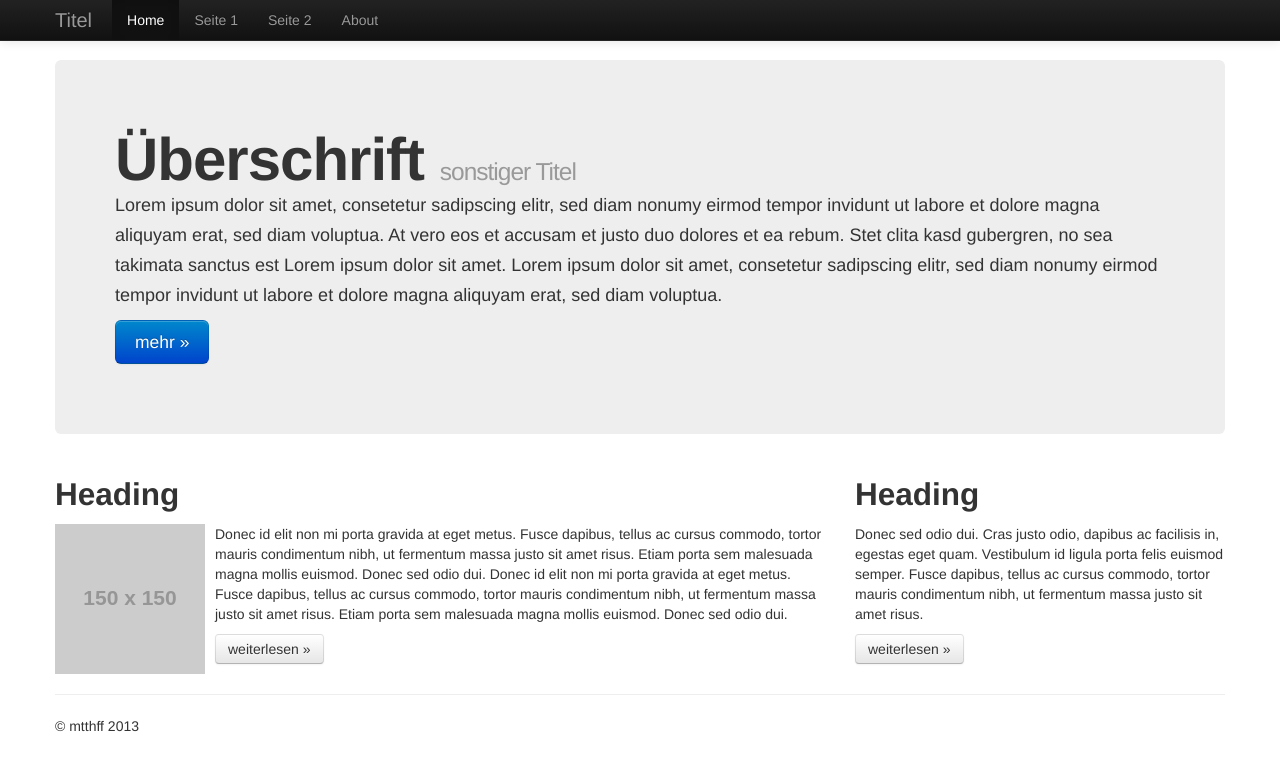
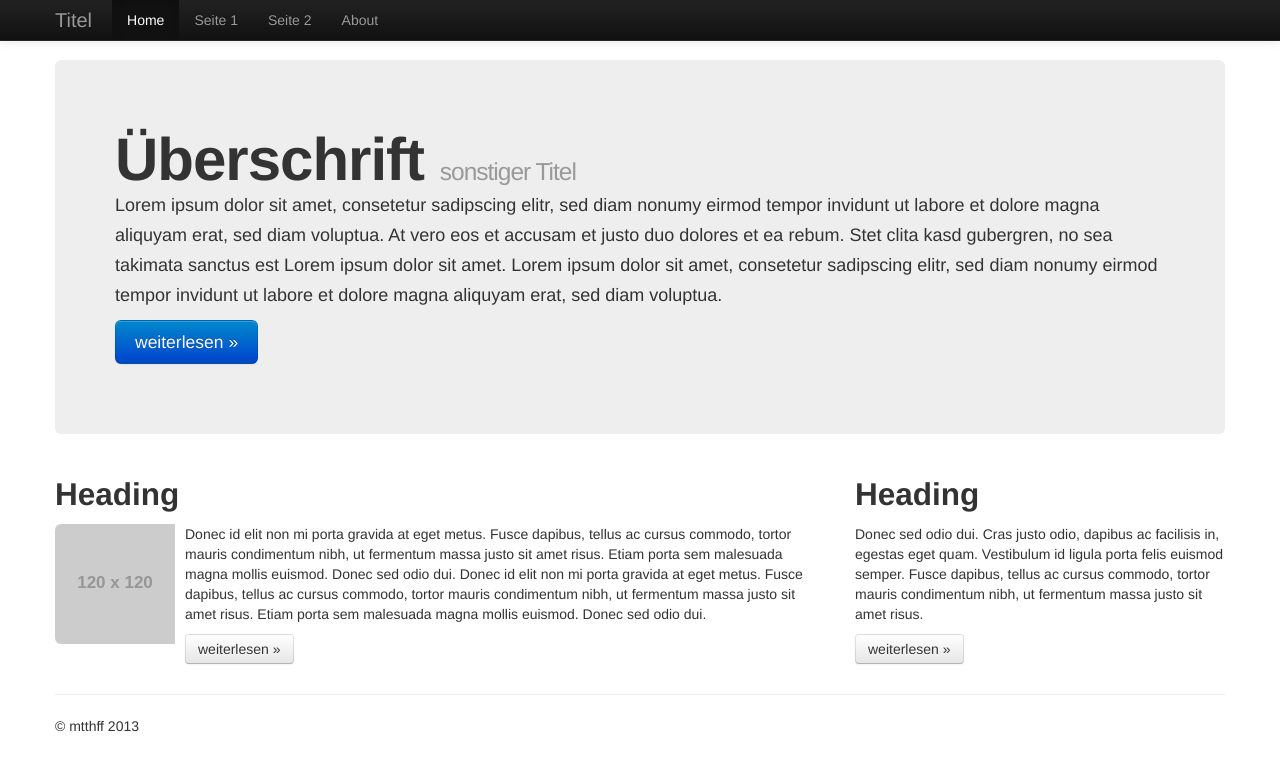
Before and after one commit to mtthff/bootstrap-template, a plain HTML site: page index.html in a window 1280 px wide. Drawn offline with Linux system fonts and the light colour scheme; placeholder pictures from the web are drawn by us.

Commit message:
index modifiziert

```diff
--- a/index.html
+++ b/index.html
@@ -60,7 +60,7 @@
       <div class="hero-unit">
         <h1>Überschrift <small> sonstiger Titel</small></h1>
         <p>Lorem ipsum dolor sit amet, consetetur sadipscing elitr, sed diam nonumy eirmod tempor invidunt ut labore et dolore magna aliquyam erat, sed diam voluptua. At vero eos et accusam et justo duo dolores et ea rebum. Stet clita kasd gubergren, no sea takimata sanctus est Lorem ipsum dolor sit amet. Lorem ipsum dolor sit amet, consetetur sadipscing elitr, sed diam nonumy eirmod tempor invidunt ut labore et dolore magna aliquyam erat, sed diam voluptua. </p>
-        <p><a href="http://www.internet-abc.de/" class="btn btn-primary btn-large">mehr &raquo;</a></p>
+        <p><a href="#" class="btn btn-primary btn-large">weiterlesen &raquo;</a></p>
 
       </div>
 
@@ -69,9 +69,9 @@
         <div class="span8">
           <h2>Heading</h2>
         <a href="#">
-		<img src="http://placehold.it/150x150" style="float:left; padding-right: 10px" />
-	</a>
-	<p>Donec id elit non mi porta gravida at eget metus. Fusce dapibus, tellus ac cursus commodo, tortor mauris condimentum nibh, ut fermentum massa justo sit amet risus. Etiam porta sem malesuada magna mollis euismod. Donec sed odio dui. Donec id elit non mi porta gravida at eget metus. Fusce dapibus, tellus ac cursus commodo, tortor mauris condimentum nibh, ut fermentum massa justo sit amet risus. Etiam porta sem malesuada magna mollis euismod. Donec sed odio dui.</p>
+			<img src="http://placehold.it/120x120" style="float:left; padding-right: 10px" class="img-rounded"/>
+		</a>
+		<p>Donec id elit non mi porta gravida at eget metus. Fusce dapibus, tellus ac cursus commodo, tortor mauris condimentum nibh, ut fermentum massa justo sit amet risus. Etiam porta sem malesuada magna mollis euismod. Donec sed odio dui. Donec id elit non mi porta gravida at eget metus. Fusce dapibus, tellus ac cursus commodo, tortor mauris condimentum nibh, ut fermentum massa justo sit amet risus. Etiam porta sem malesuada magna mollis euismod. Donec sed odio dui.</p>
           <p><a class="btn" href="#">weiterlesen &raquo;</a></p>
         </div>
 
```
